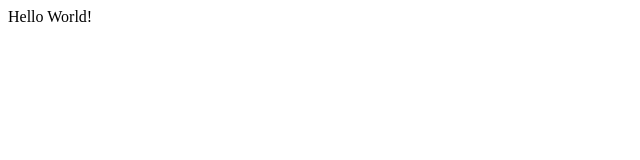
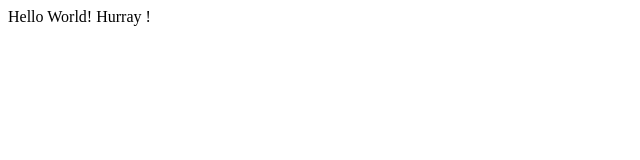
Before and after one commit to firojmahmud1/gitpro, a plain HTML site: page firstpro/index.html in a window 1280 px wide. Shown: the full height of the page, 0-640 px from the left. Drawn offline with Linux system fonts and the light colour scheme.

Commit message:
Update index.html

```diff
--- a/firstpro/index.html
+++ b/firstpro/index.html
@@ -6,7 +6,7 @@
 </head>
 <body>
 
-Hello World!
+Hello World! Hurray !
 
 </body>
 
```
